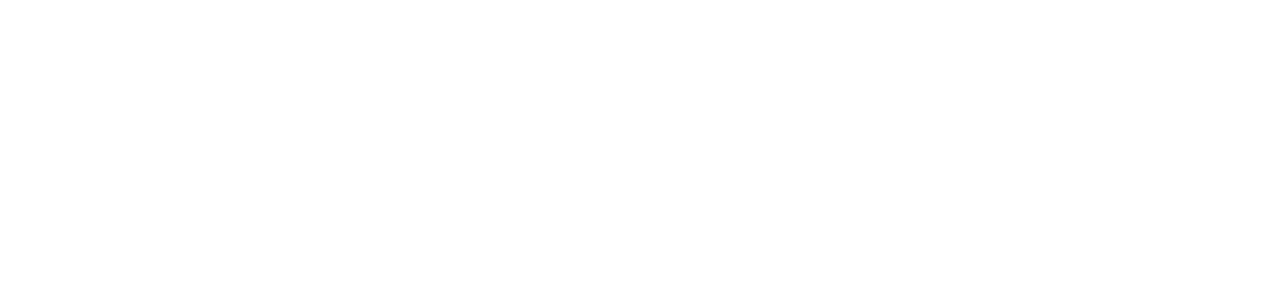
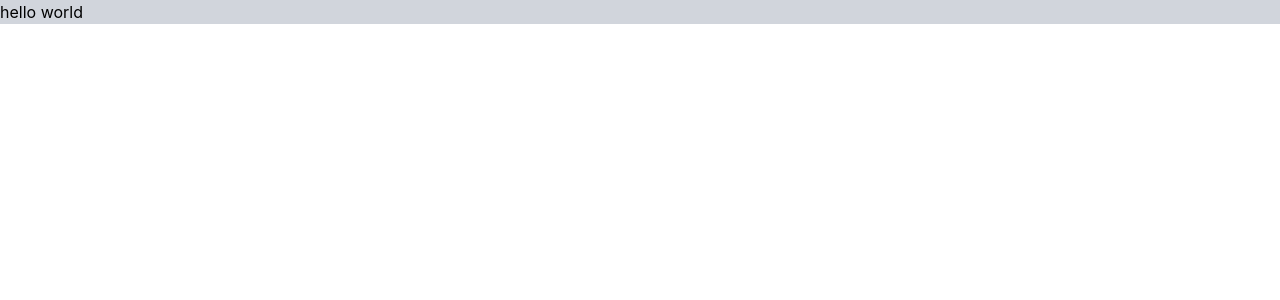
Before and after one commit to RohitSingh403/Employee-Management-System, a React (Vite) app: page / in a window 1280 px wide. Shown: the top 300 px of the page. Built offline with nearby package versions, Linux system fonts and the light colour scheme.

Commit message:
Add files and setup project

```diff
--- a/package.json
+++ b/package.json
@@ -10,8 +10,10 @@
     "preview": "vite preview"
   },
   "dependencies": {
+    "@tailwindcss/vite": "^4.3.3",
     "react": "^19.2.8",
-    "react-dom": "^19.2.8"
+    "react-dom": "^19.2.8",
+    "tailwindcss": "^4.3.3"
   },
   "devDependencies": {
     "@eslint/js": "^10.0.1",
--- a/src/App.jsx
+++ b/src/App.jsx
@@ -4,7 +4,7 @@ import "./App.css";
 function App() {
   return(
     <div>
-
+      <h1 className=" bg-gray-300 ">hello world</h1>
     </div>
   )
 }
--- a/src/index.css
+++ b/src/index.css
@@ -0,0 +1,11 @@
+@import "tailwindcss";
+*{
+    margin: 0;
+    padding: 0;
+    box-sizing: border-box;
+}
+
+html,body{
+    height: 100%;
+    width: 100%;
+}
--- a/vite.config.js
+++ b/vite.config.js
@@ -1,7 +1,8 @@
-import react from '@vitejs/plugin-react'
-import { defineConfig } from 'vite'
+import react from "@vitejs/plugin-react";
+import { defineConfig } from "vite";
+import tailwindcss from "@tailwindcss/vite";
 
 // https://vite.dev/config/
 export default defineConfig({
-  plugins: [react()],
-})
+  plugins: [react(), tailwindcss()],
+});
```
Also changed, not shown: src/context/AuthContext.jsx (added), src/context/TaskContext.jsx (added), src/utils/localStorage.jsx (added), 1 other file (tests, documents, lock files or other folders).
